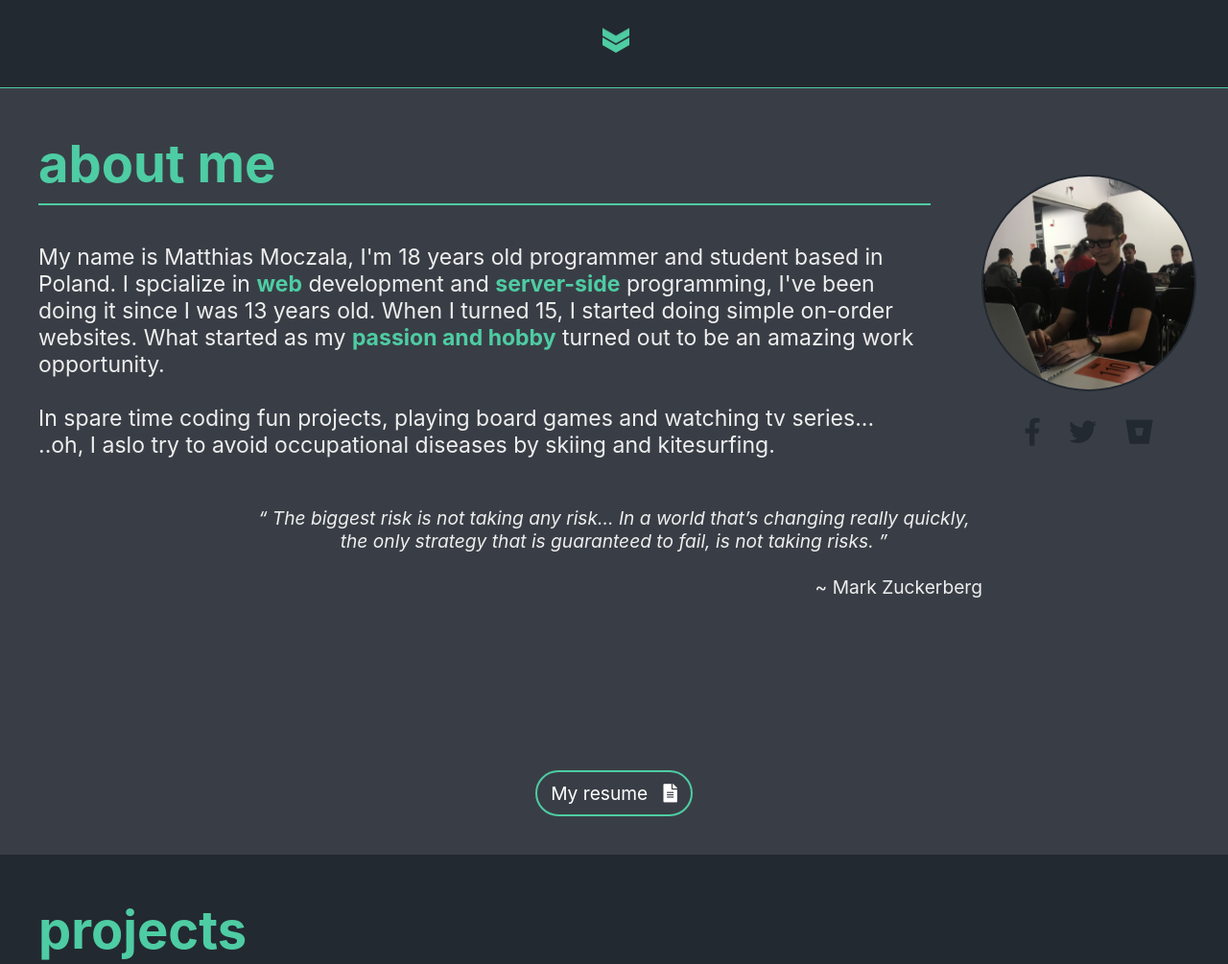
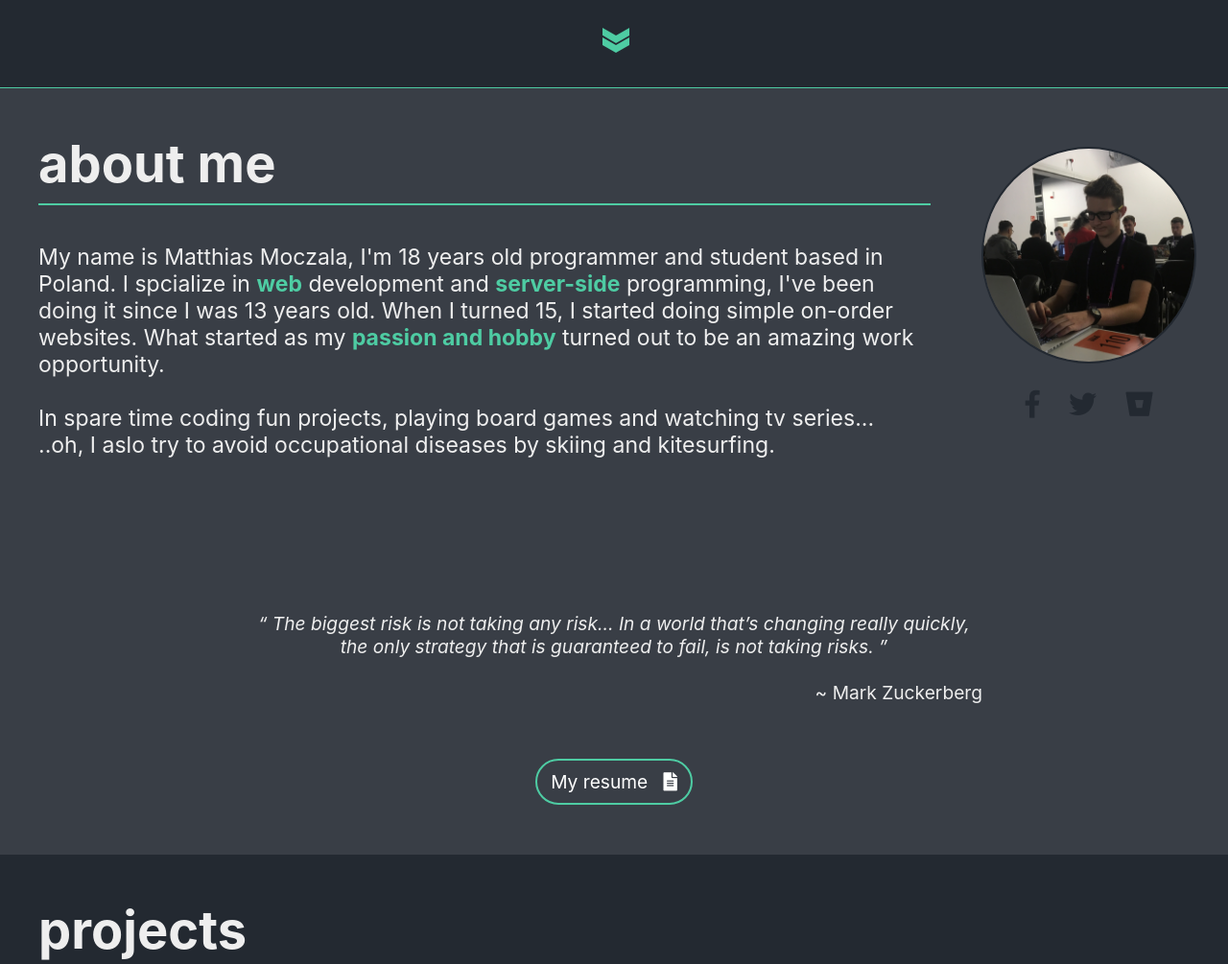
Before and after one commit to mattMoczala/portfolio, a plain HTML site: page index.html in a window 1280 px wide. Shown: the part 709-1714 px from the top of the page at 96% size. Drawn offline with nearby package versions, Linux system fonts and the light colour scheme.

Commit message:
Added type-header-on-scroll feature

```diff
--- a/css/style.css
+++ b/css/style.css
@@ -1,3 +1,9 @@
+/*
+    style.css
+
+    Created on 6.10.2019 by Matt Moczala
+*/
+
 html {
     font-family: -apple-system, system-ui, BlinkMacSystemFont, 'Segoe UI', Roboto, Ubuntu, 'Helvetica Neue', Helvetica, Arial, sans-serif;
     font-size: 1.2em;
@@ -140,12 +146,6 @@ body {
     }
 }
 
-@media only screen and (max-height: 768px) {
-    .aboutWrapper {
-        padding-bottom: 50px;
-    }
-}
-
 @media only screen and (max-height: 370px) {
     .scrollDownWrapper {
         display: none;
@@ -172,7 +172,7 @@ body {
     display: flex;
     border-top: #4ecca3 solid 1.5px;
     padding-top: 30px;
-    padding-bottom: 30px;
+    /* padding-bottom: 30px; */
 }
 
 .about .aboutItem {
@@ -209,10 +209,11 @@ body {
     transition: .3s;
 }
 
-.authorPhoto:hover {
+
+/* .authorPhoto:hover {
     border-color: #4ecca3;
     transform: scale(1.1);
-}
+} */
 
 .smIco {
     margin-top: 20px;
@@ -220,8 +221,8 @@ body {
 
 .aboutWrapper {
     background-color: #393e46;
-    min-height: 100vh;
-    /* padding-bottom: 50px; */
+    min-height: 97vh;
+    padding-bottom: 3vh;
     position: relative;
 }
 
@@ -270,6 +271,7 @@ body {
     position: absolute;
     bottom: 40px;
     width: 100%;
+    height: 100px;
 }
 
 .resume {
@@ -281,6 +283,7 @@ body {
     border-radius: 25px;
     color: #eee;
     transition: 0.3s;
+    margin-top: 40px;
     cursor: pointer;
 }
 
@@ -331,3 +334,11 @@ a {
 .photo .social .socialIco {
     margin-left: 10%;
 }
+
+.aboutMeCursor {
+    color: #4ecca3;
+}
+
+.projectsCursor {
+    color: #4ecca3;
+}
--- a/index.html
+++ b/index.html
@@ -1,15 +1,30 @@
 <!DOCTYPE html>
+
+<!--
+    index.html
+
+    Created on 6.10.2019 by Matt Moczala
+-->
+
 <html lang="en">
 
 <head>
     <meta charset="UTF-8">
     <meta name="viewport" content="width=device-width, initial-scale=1.0">
     <meta http-equiv="X-UA-Compatible" content="ie=edge">
-    <script src="https://unpkg.com/typewriter-effect@latest/dist/core.js"></script>
+    <title>Matthias Moczala</title>
+    <link rel="icon" type="image/png" href="img/favico.png">
+
+    <!-- CSS -->
     <link rel="stylesheet" href="css/style.css">
     <link rel="stylesheet" href="css/scrollAnimation.css">
     <link rel="stylesheet" href="https://use.fontawesome.com/releases/v5.6.3/css/all.css" integrity="sha384-UHRtZLI+pbxtHCWp1t77Bi1L4ZtiqrqD80Kn4Z8NTSRyMA2Fd33n5dQ8lWUE00s/" crossorigin="anonymous">
-    <title>Matthias Moczala</title>
+    <link href="https://unpkg.com/aos@2.3.1/dist/aos.css" rel="stylesheet">
+
+    <!-- JS -->
+    <script src="https://code.jquery.com/jquery-3.4.1.min.js" integrity="sha256-CSXorXvZcTkaix6Yvo6HppcZGetbYMGWSFlBw8HfCJo=" crossorigin="anonymous"></script>
+    <script src="https://unpkg.com/typewriter-effect@latest/dist/core.js"></script>
+    <script src="https://unpkg.com/aos@2.3.1/dist/aos.js"></script>
     <script src="main.js"></script>
 </head>
 
@@ -42,8 +57,8 @@
         <div class="about" id="about">
             <div class="aboutItem text">
                 <div style="text-align: left;">
-                    <h2 style="text-align: left; margin-top: 0px; color: #4ecca3;">
-                        about me
+                    <h2 style="text-align: left; margin-top: 0px; color: #eee;" id="aboutmeHeader">
+
                     </h2>
                     <hr style="margin-bottom: 40px; border: #4ecca3 solid 1px; margin-top: 12px;">
                     <text class="aboutMe">
@@ -58,11 +73,11 @@
                 </div>
             </div>
             <div class="photo aboutItem">
-                <img src="img/me.png" alt="Photo of me." class="authorPhoto" id="myPhoto">
+                <img src="img/me.png" alt="Photo of me." class="authorPhoto" id="myPhoto" data-aos="fade-left" data-aos-delay="200">
                 <div class="social" id="socialAbout">
-                    <a style="color: #4ecca3;" href="https://www.facebook.com/maciek.moczala" target="_blank"><i class="clickableSocial fab fa-facebook-f"></i></a>
-                    <a style="color: #4ecca3;" href="https://twitter.com/m_moczala" target="_blank"><i class="clickableSocial fab fa-twitter socialIco"></i></a>
-                    <a style="color: #4ecca3;" href="https://bitbucket.org/maciejMoczala/" target="_blank"><i class="clickableSocial fab fa-bitbucket socialIco"></i></a>
+                    <a style="color: #4ecca3;" href="https://www.facebook.com/maciek.moczala" target="_blank" data-aos="fade-left" data-aos-delay="250"><i class="clickableSocial fab fa-facebook-f"></i></a>
+                    <a style="color: #4ecca3;" href="https://twitter.com/m_moczala" target="_blank" data-aos="fade-left" data-aos-delay="300"><i class="clickableSocial fab fa-twitter socialIco"></i></a>
+                    <a style="color: #4ecca3;" href="https://bitbucket.org/maciejMoczala/" target="_blank" data-aos="fade-left" data-aos-delay="350"><i class="clickableSocial fab fa-bitbucket socialIco"></i></a>
                 </div>
             </div>
         </div>
@@ -75,7 +90,7 @@
                 <div style="text-align: right;"> ~ Mark Zuckerberg</div>
             </div>
         </div>
-        <div class="resumeWrapper">
+        <div class="resumeWrapper" data-aos-offset="1" data-aos="fade-up" data-aos-delay="300" data-aos-duration="1500">
 
             <div class="resume">
                 <a href="mojeCV-1strona.pdf" download target="_blank">
@@ -86,10 +101,10 @@
             </div>
         </div>
     </div>
-    <div class="projectsWrapper">
+    <div class="projectsWrapper" id="projectsWrapper">
         <div class="projects">
-            <h2 style="text-align: left; margin-top: 0px; color: #4ecca3;">
-                projects
+            <h2 style="text-align: left; margin-top: 0px; color: #eee;" id="projectsHeader">
+
             </h2>
             <hr class="partial">
         </div>
--- a/main.js
+++ b/main.js
@@ -1,12 +1,30 @@
+//
+//  main.js
+//
+//  Created on 6.10.2019 by Matt Moczala
+//
+
+// I know this is spaghetti code, that sucks.
+// All I can say is: I was in fuckin' hurry.
+
+
 let positions = ['.nav', '.about', '.projects', '.footer'];
 let currPos = 0;
+let aboutTyped = false,
+    projectsTyped = false;
 
+
+// scrollTop before load, to make sure website is at top
 window.onbeforeunload = function() {
     window.scrollTo(0, 0);
 }
 
+// Initialize some scripts
 window.onload = () => {
 
+    AOS.init({
+        once: true
+    });
     initTypeWriter();
     setAuthorPhotoSize();
     // initScroll();
@@ -15,33 +33,96 @@ window.onload = () => {
 
 }
 
+// Checks if element is contained in user's viewport
+function isScrolledIntoView(elem) {
+    let docViewTop = $(window).scrollTop();
+    let docViewBottom = docViewTop + $(window).height();
+    let elemTop = $(elem).offset().top;
+    let elemBottom = elemTop + $(elem).height();
+    return ((elemBottom >= docViewTop) && (elemTop <= docViewBottom) && (elemBottom <= docViewBottom) && (elemTop >= docViewTop));
+}
+
+// When users scrolls to section, start typing it's header
+$(window).scroll(function() {
+
+    if (isScrolledIntoView($('#aboutmeHeader')) && !aboutTyped) {
+        //the div is now visible to user.
+        aboutTyped = true;
+
+        let app = document.getElementById('aboutmeHeader');
+
+        let typewriter = new Typewriter(app, {
+            loop: false,
+            cursorClassName: 'aboutMeCursor'
+        });
+
+        typewriter.typeString('about me')
+            .callFunction(() => {
+                setInterval(() => {
+                    $('.aboutMeCursor').hide();
+                }, 300);
+            })
+            .start();
+
+    } else if (isScrolledIntoView($('#projectsHeader')) && !projectsTyped) {
+        //the div is now visible to user.
+        projectsTyped = true;
+
+        aboutTyped = true;
+
+        let app = document.getElementById('projectsHeader');
+
+        let typewriter = new Typewriter(app, {
+            loop: false,
+            cursorClassName: 'projectsCursor'
+        });
+
+        typewriter.typeString('projects')
+            .callFunction(() => {
+                setInterval(() => {
+                    $('.projectsCursor').hide();
+                }, 300);
+            })
+            .start();
+
+    }
+});
+
+// setSize of margins in felxbox, css had some issues, so here is a quick fix
 function setAuthorPhotoSize() {
     let warpperHeight = document.querySelector('.photo').clientHeight;
     let photoHeight = document.querySelector('.authorPhoto').clientHeight;
 
     let margin = (warpperHeight - photoHeight) / 2;
-    // 30 is average size of social icons
+    // 30 is a size of social icons
     document.getElementById('myPhoto').style.marginTop = `${margin-30}px`;
 
+    let wrapperHeight = document.querySelector('.aboutWrapper').clientHeight;
+    let aboutHeight = document.querySelector('.about').clientHeight;
+    let resumeHeight = document.querySelector('.resumeWrapper').clientHeight;
+
+    let quoteMargin = (wrapperHeight - aboutHeight - resumeHeight) / 2;
+    console.log(quoteMargin, wrapperHeight, aboutHeight, resumeHeight);
+    document.querySelector('.quoteWrapper').style.marginTop = `${quoteMargin-30}px`;
 
 }
 
+// Enable scroll on arrow-keys
 function checkKey(e) {
     e = e || window.event;
 
     if (e.keyCode == '38') {
+        // UP
         e.preventDefault();
-        console.log('up');
         if (currPos > 0) {
             currPos--;
-            // console.log(positions[currPos]);
             document.querySelector(positions[currPos]).scrollIntoView({
-                behavior: 'smooth'
+                behavior: 'smooth',
             });
         }
     } else if (e.keyCode == '40') {
+        // DOWN
         e.preventDefault();
-        console.log('down');
         if (currPos < 3) {
             currPos++;
             // console.log(positions[currPos]);
@@ -53,6 +134,7 @@ function checkKey(e) {
     }
 }
 
+// Typewriter in main section
 function initTypeWriter() {
     let app = document.getElementById('app');
 
@@ -78,6 +160,7 @@ function initTypeWriter() {
         .start();
 }
 
+// Garbage, might delete it later
 function initScroll() {
     let scrollableElement = document.body;
 
```
Also changed, not shown: img/favico.png (added).
